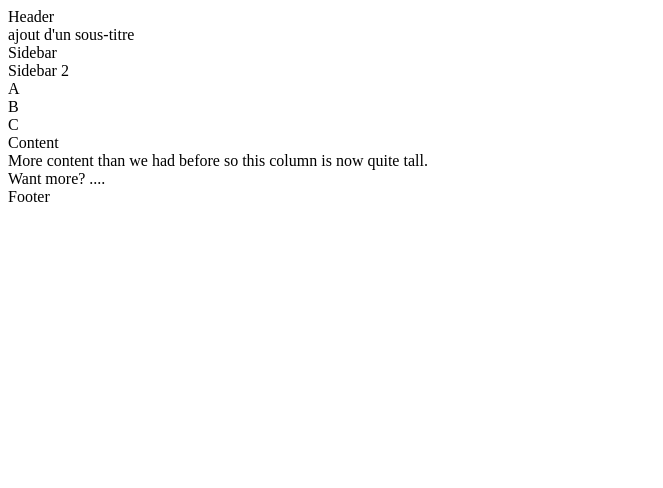
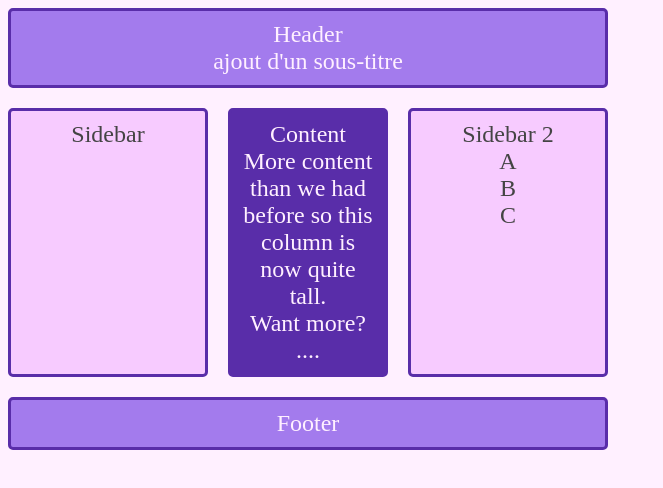
Before and after one commit to Myridya/LegaultCarolanne_TP-1, a plain HTML site: page index.htm in a window 1280 px wide. Shown: the whole page, without its empty margins (0-663 px from the left). Drawn offline with Linux system fonts and the light colour scheme.

Commit message:
Commit 2 : Création de la page de style relié à la page index.htm

```diff
--- /dev/null
+++ b/css/style.css
@@ -0,0 +1,89 @@
+body {
+    margin: 100;
+    background-color: #fff0ff;
+  }
+
+  .sidebar {
+          grid-area: sidebar;
+      }
+
+      .sidebar2 {
+          grid-area: sidebar2;
+      }
+
+      .content {
+          grid-area: content;
+      }
+
+      .header {
+          grid-area: header;
+      }
+
+      .footer {
+          grid-area: footer;
+      }
+
+      .wrapper {
+          background-color: #fff0ff;
+          color: #a37bed;
+      }
+
+    .wrapper {
+      display: grid;
+      grid-gap: 1em;
+      grid-template-areas:
+       "header"
+       "sidebar"
+       "content"
+       "sidebar2"
+       "footer"
+    }
+
+      @media only screen and (min-width: 500px)  {
+      .wrapper {
+
+          grid-template-columns: 20% auto;
+          grid-template-areas:
+      "header   header"
+          "sidebar  content"
+          "sidebar2 sidebar2"
+          "footer   footer";
+      }
+      }
+
+      @media only screen and (min-width: 600px)   {
+          .wrapper {
+        grid-gap: 20px;
+              grid-template-columns: 200px auto 200px;
+              grid-template-areas:
+        "header  header  header"
+              "sidebar content sidebar2"
+              "footer  footer  footer";
+              max-width: 600px;
+          }
+      }
+
+  .box {
+    background-color: #592da9;
+    color: #fff0ff;
+    text-align: center;
+    border-radius: 5px;
+    border: 3px solid #592da9;
+    padding: 10px;
+    font-size: 150%;
+  }
+
+  .header,
+  .footer {
+    background-color: #a37bed;
+  }
+
+  .sidebar {
+    background-color: #f7cbff;
+    color: #444;
+  }
+
+  .sidebar2 {
+    background-color: #f7cbff;
+    color: #444;
+  }
--- a/index.htm
+++ b/index.htm
@@ -5,7 +5,7 @@
     <meta http-equiv="X-UA-Compatible" content="IE=edge">
     <title>Exercice 2</title>
     <meta name="viewport" content="width=device-width, initial-scale=1">
-    <link rel="stylesheet" type="text/css" media="screen" href="css/styles.css" />
+    <link rel="stylesheet" type="text/css" media="screen" href="css/style.css" />
 </head>
 <body>
     <div class="wrapper">
```
Also changed, not shown: img/05ff9f-00e4a8-00c8af-00abb2-026a82.png (added).
